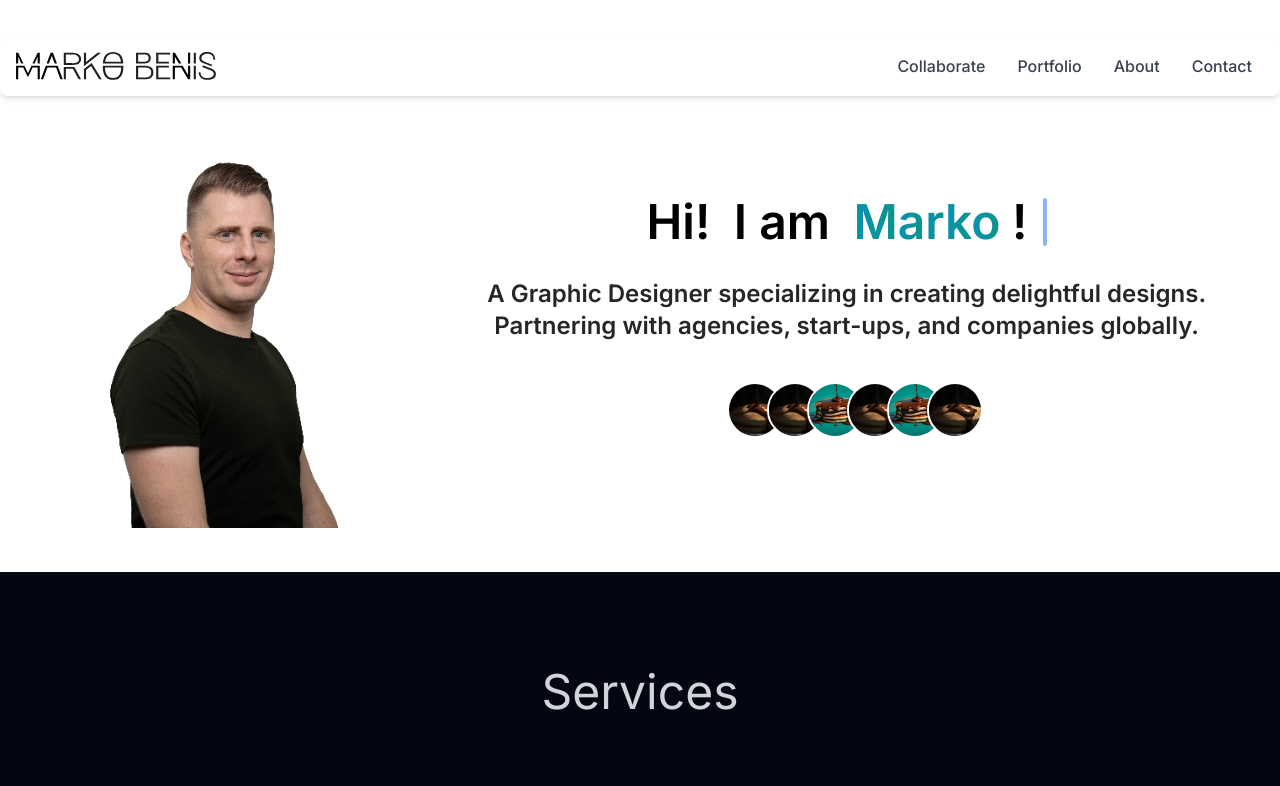
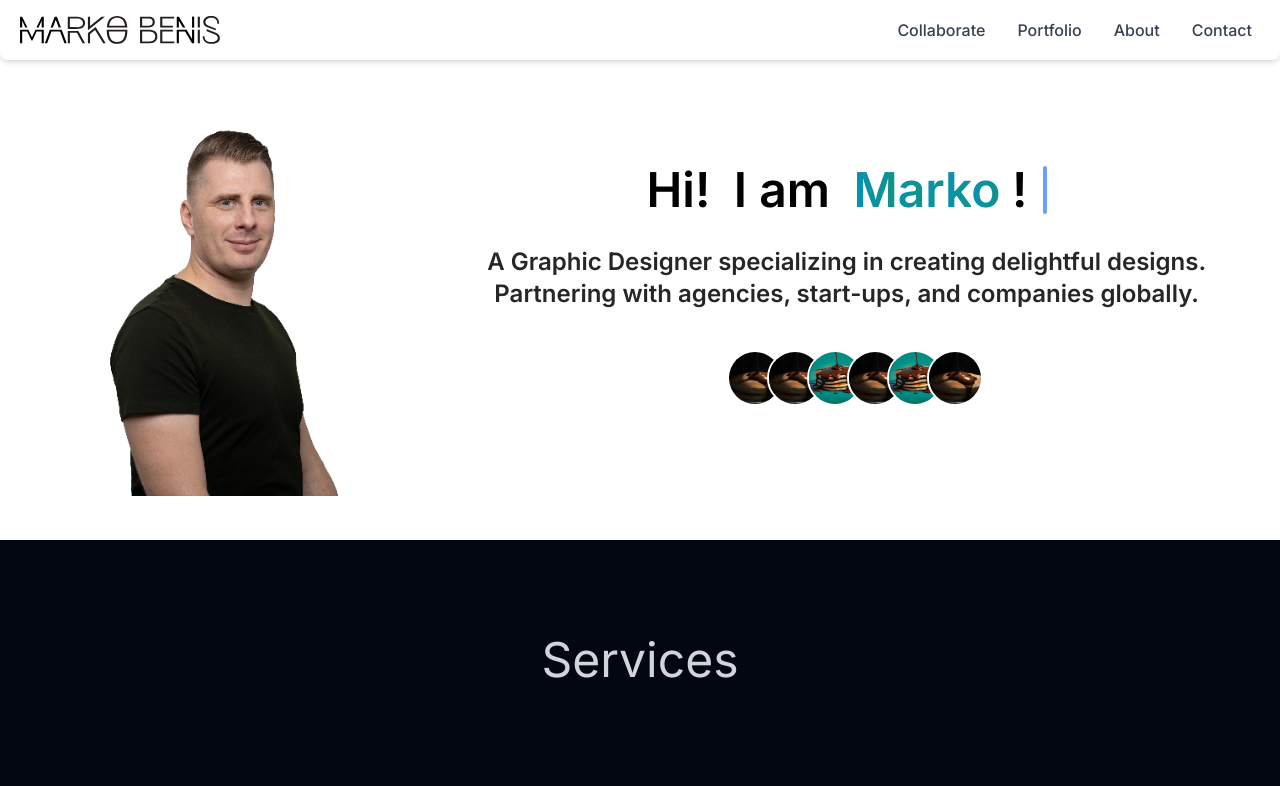
Before and after one commit to mariames/marko-benes-2, a Next.js app: page / in a window 1280 px wide. Shown: the top 786 px of the page. Built offline with nearby package versions, Linux system fonts and the light colour scheme.

Commit message:
Navbar has been fixed

```diff
--- a/components/Navbar.tsx
+++ b/components/Navbar.tsx
@@ -11,7 +11,7 @@ export const Navbar: React.FC = () => {
   };
 
   return (
-    <nav className="sticky top-9 z-50 p-4 bg-white shadow-md rounded-lg mx-auto max-w-7xl mt-8">
+    <nav className="sticky z-50 p-4 bg-white shadow-md rounded-lg mx-auto w-full">
       <div className="flex items-center justify-between">
         {/* Logo */}
         <div className="text-2xl font-bold">
@@ -20,7 +20,7 @@ export const Navbar: React.FC = () => {
               src="/logo.svg"
               width={200}
               height={50}
-              className=" object-contain"
+              className=" object-contain ml-1"
               alt="Marko Benis" />
           </Link>
         </div>
```
